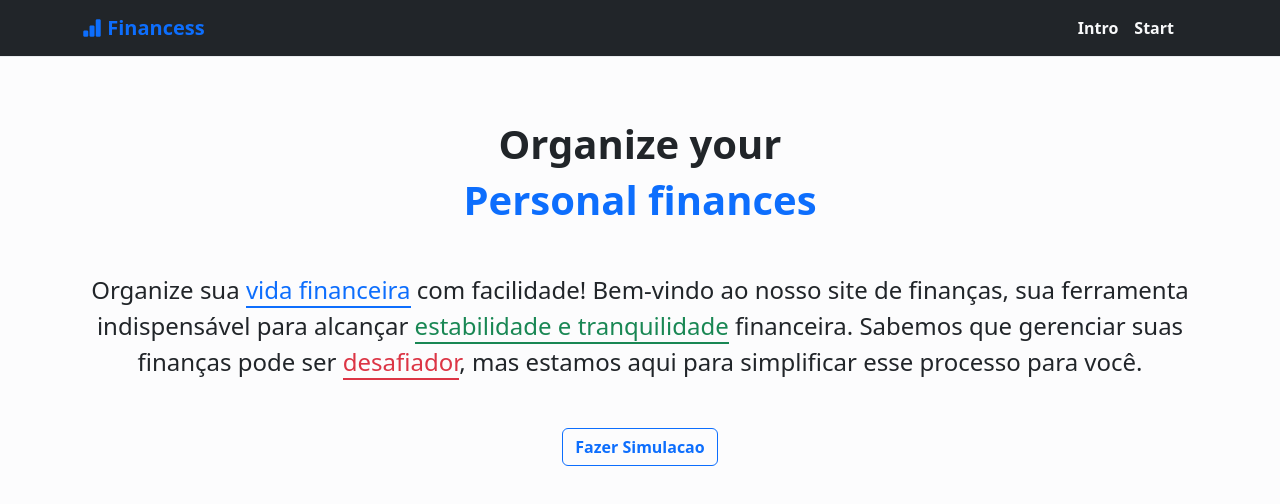
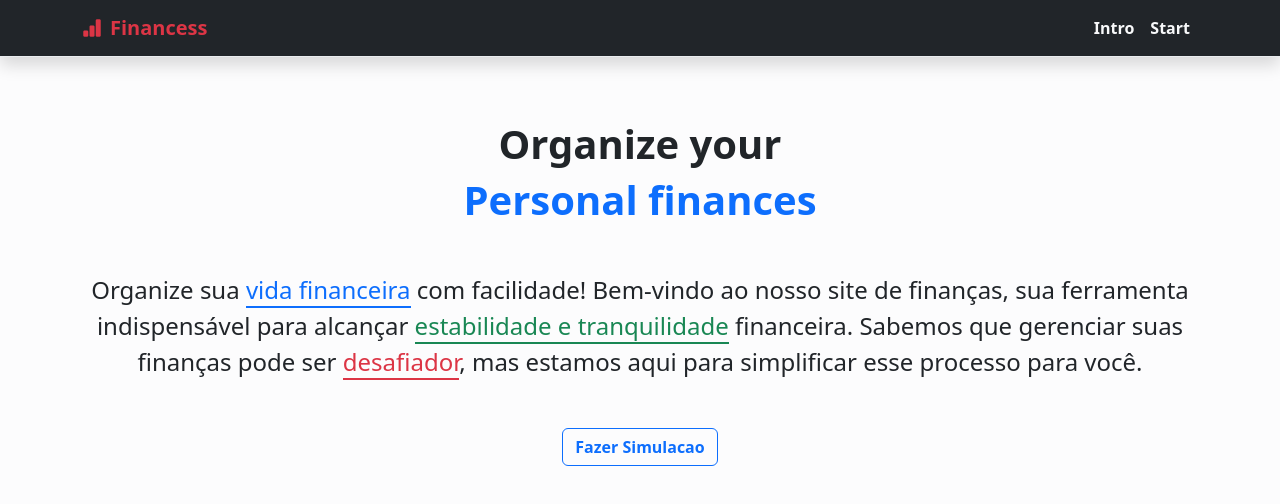
Before and after one commit to TallysonFreitas/Financess, a React (Create React App) app: page / in a window 1280 px wide. Shown: the top 504 px of the page. Built offline with nearby package versions, Linux system fonts and the light colour scheme.

Commit message:
style: corrige estilizacao de Header

```diff
--- a/src/containers/Header/index.tsx
+++ b/src/containers/Header/index.tsx
@@ -1,12 +1,13 @@
 const Header = () => {
   return (
-    <header className="fixed-top">
+    <header className="fixed-top shadow">
       <nav className="navbar navbar-expand-lg bg-dark border-bottom border-light-subtle">
         <div className="container">
-          <a href="#" className="navbar-brand text-primary">
-            <span className="fw-bold">
-              <i className="bi bi-bar-chart-fill"></i> Financess
+          <a href="#" className="navbar-brand fw-bold">
+            <span className="text-danger me-2">
+              <i className="bi bi-bar-chart-fill"></i>
             </span>
+            <span className="text-danger">Financess</span>
           </a>
           <button
             className="navbar-toggler bg-light"
@@ -23,7 +24,7 @@ const Header = () => {
             className="collapse navbar-collapse justify-content-end"
             id="headerDropdown"
           >
-            <ul className="navbar-nav me-3">
+            <ul className="navbar-nav">
               <li className="nav-item fw-semibold">
                 <a className="nav-link text-light" aria-current="page" href="#">
                   Intro
```
